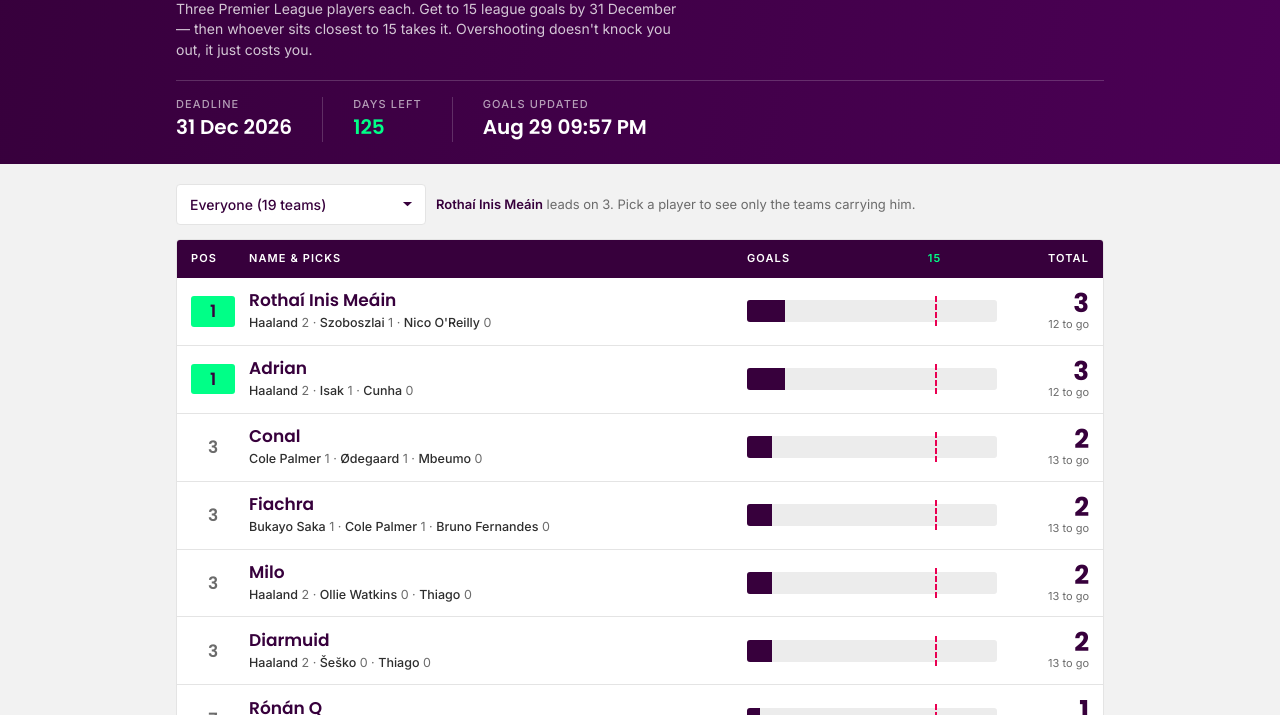
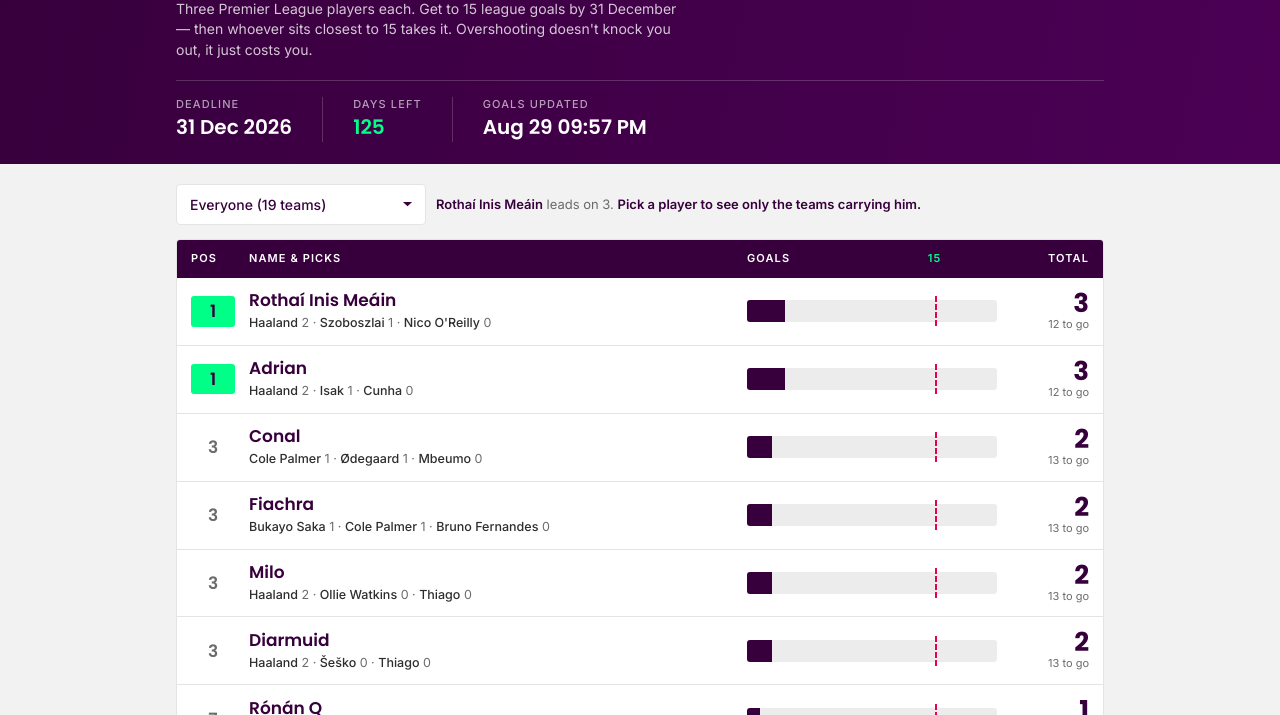
Before and after one commit to Its-Ackarax/race-to-15, a plain HTML site: page index.html in a window 1280 px wide. Shown: the part 85-800 px from the top of the page. Drawn offline with Linux system fonts and the light colour scheme.

Commit message:
Fix HTML formatting in readout element

```diff
--- a/index.html
+++ b/index.html
@@ -246,7 +246,7 @@ function renderReadout(rows){
   $("#clearPick").hidden = !filterId;
   if(!filterId){
     const lead = rows[0];
-    el.innerHTML = `<b>${lead.who}</b> leads on ${lead.total}. Pick a player to see only the teams carrying him.`;
+    el.innerHTML = `<b>${lead.who}</b> leads on ${lead.total}. <b> Pick a player to see only the teams carrying him.`;
     return;
   }
   const g = goals[filterId] || 0, best = rows[0], spread = rows.map(r => r.total);
```
